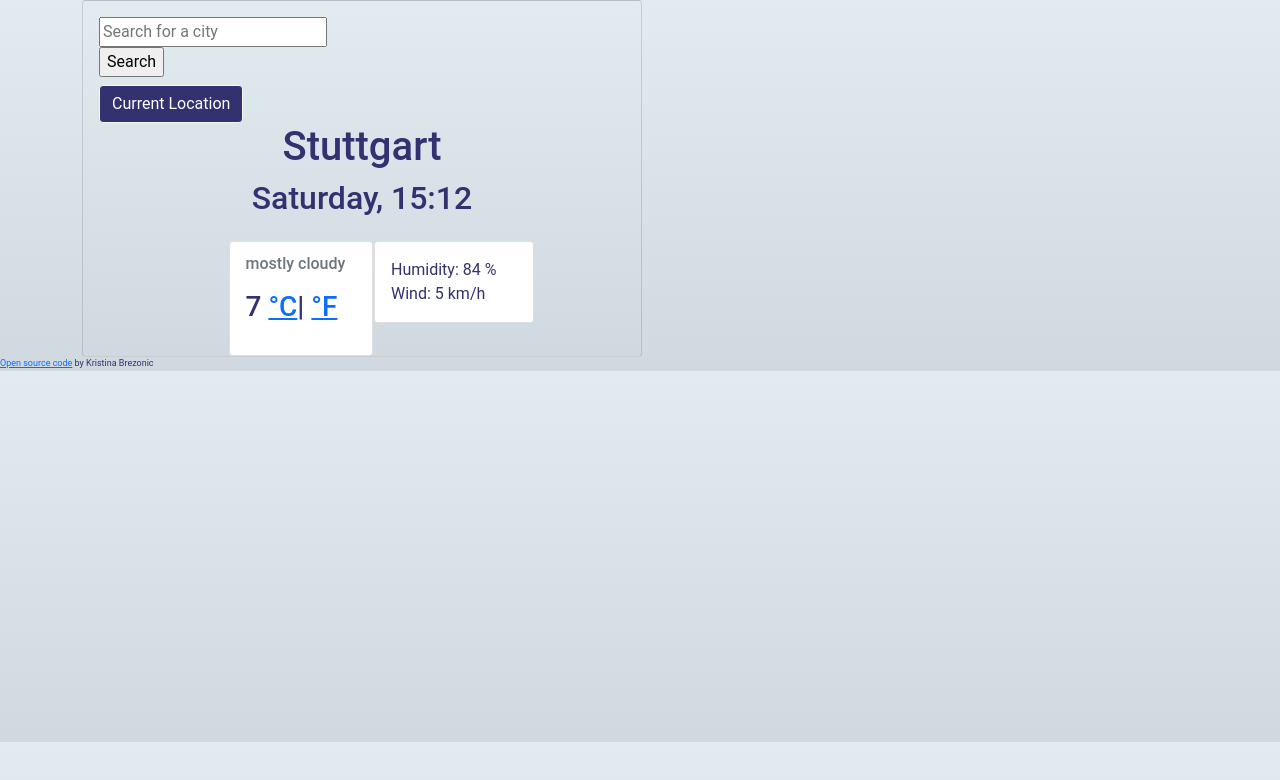
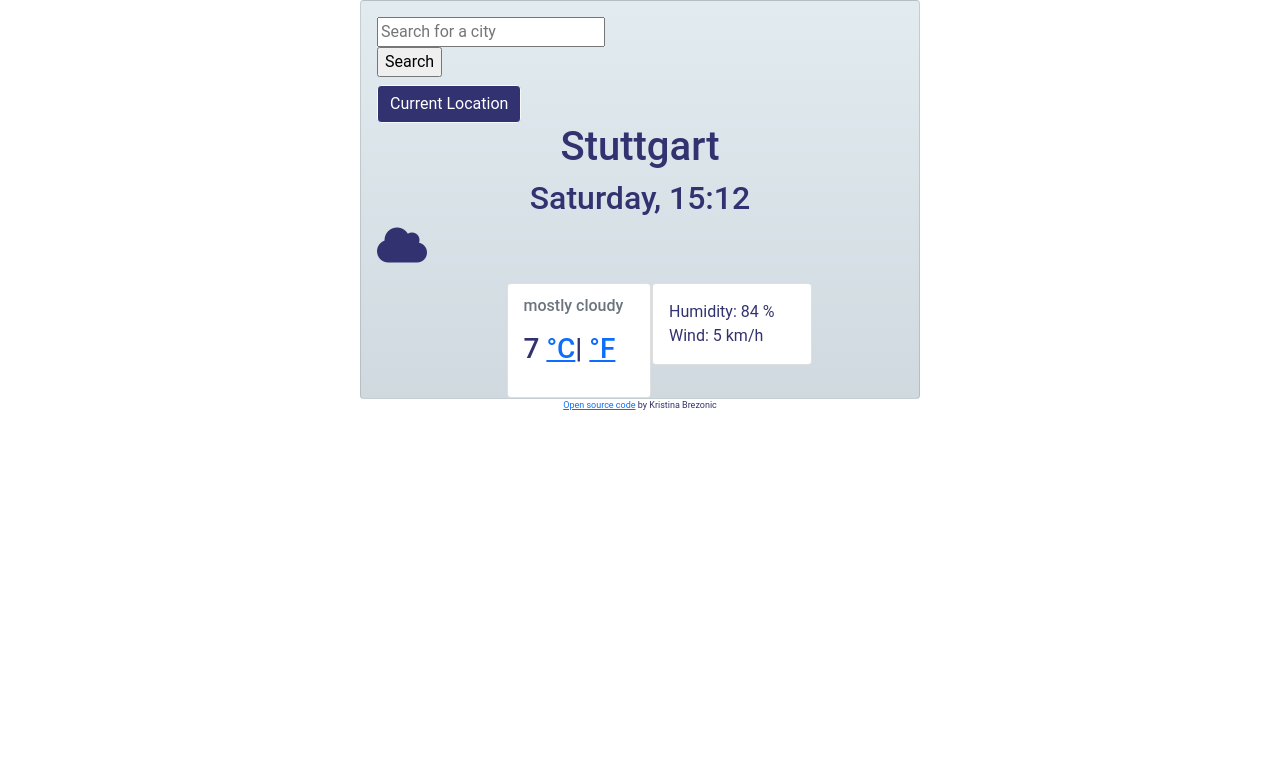
Before and after one commit to KristinaBrez/weather-app, a plain HTML site: page index.html in a window 1280 px wide. Drawn offline with nearby package versions, Linux system fonts and the light colour scheme.

Commit message:
added emoji

```diff
--- a/index.html
+++ b/index.html
@@ -33,6 +33,7 @@
                     Location</i></button>
                 <h1>Stuttgart</h1>
                 <h2>Date</h2>
+                <i class="fas fa-cloud"></i>
             </div>
             <div class="row">
                 <div class="col-3"></div>
--- a/src/styles.css
+++ b/src/styles.css
@@ -1,11 +1,15 @@
 body {
   font-family: "Roboto", sans-serif;
   color: #31326f;
-  background-image: linear-gradient(to top, #cfd9df 0%, #e2ebf0 100%);
+  display: block;
+  margin: 0 auto;
 }
-
+i {
+  text-align: center;
+}
 .appBody {
   display: block;
+  margin: 0 auto;
   background-image: linear-gradient(to top, #cfd9df 0%, #e2ebf0 100%);
 }
 h1,
@@ -27,4 +31,5 @@ i {
 .link-to-github {
   color: #31326f;
   font-size: xx-small;
+  text-align: center;
 }
```
